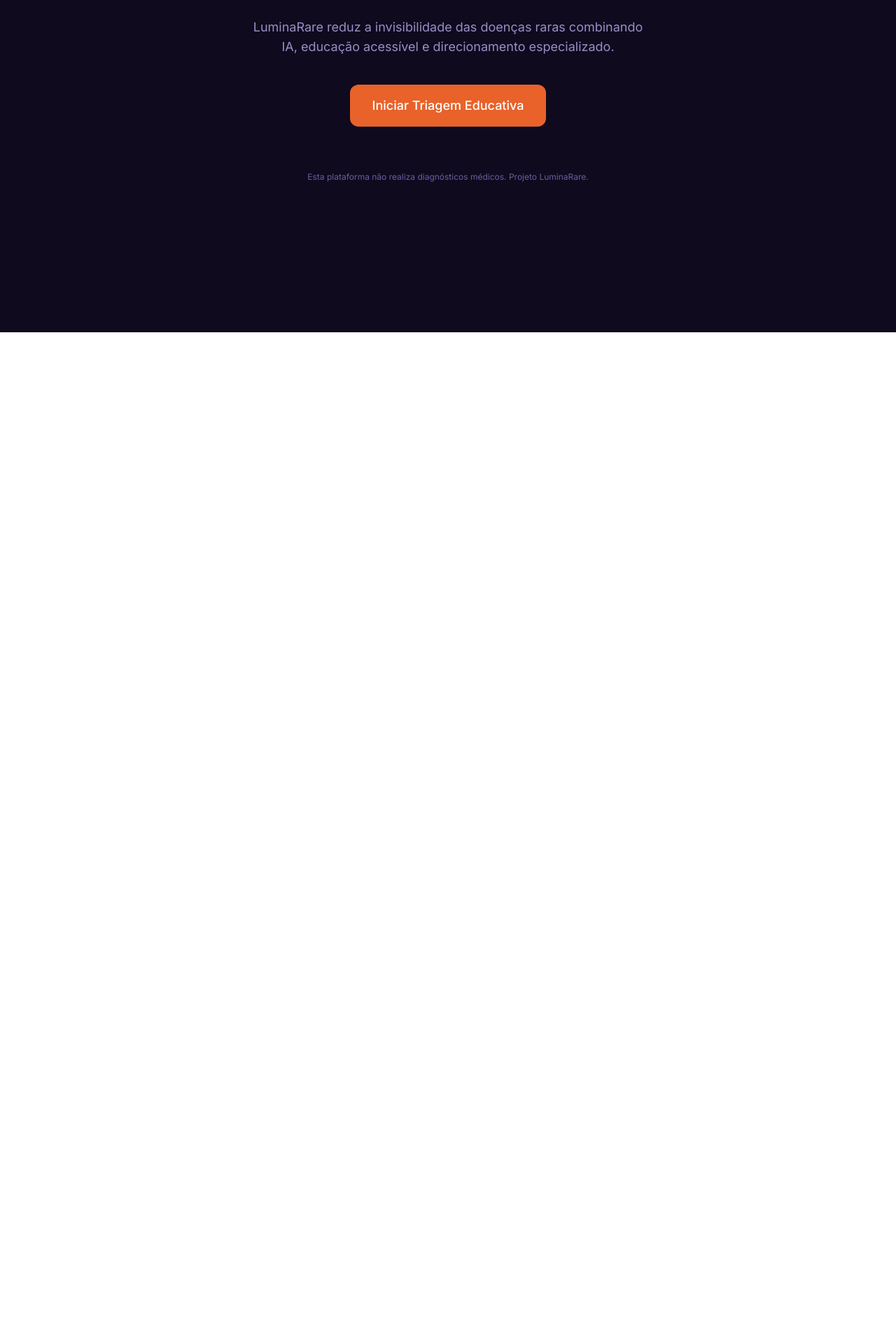
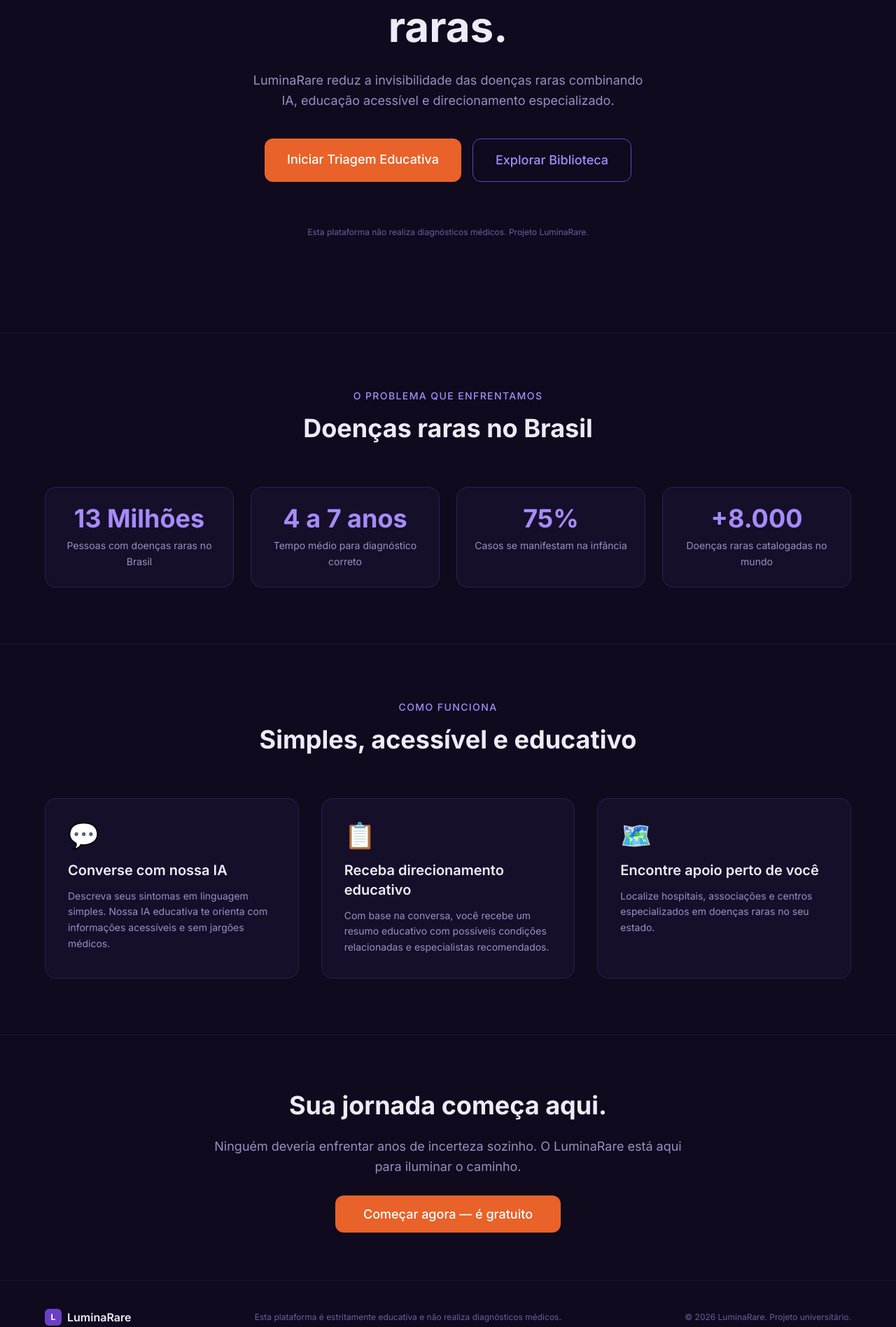
Before and after one commit to Gisele-Santana98/luminarare, a Next.js app in the folder frontend/: page / in a window 1280 px wide. Shown: the part 325-2222 px from the top of the page at 70% size. Before the commit the page ends 800 px from the top, so only its background shows below. Built offline with nearby package versions, Linux system fonts and the light colour scheme.

Commit message:
feat: completa landing page com estatísticas, como funciona e footer

```diff
--- a/frontend/src/app/page.js
+++ b/frontend/src/app/page.js
@@ -1,22 +1,159 @@
+import Link from 'next/link'
+
+// Dados das estatísticas
+const estatisticas = [
+  { numero: '13 Milhões', descricao: 'Pessoas com doenças raras no Brasil' },
+  { numero: '4 a 7 anos', descricao: 'Tempo médio para diagnóstico correto' },
+  { numero: '75%', descricao: 'Casos se manifestam na infância' },
+  { numero: '+8.000', descricao: 'Doenças raras catalogadas no mundo' },
+]
+
+// Dados de como funciona
+const comoFunciona = [
+  {
+    icone: '💬',
+    titulo: 'Converse com nossa IA',
+    descricao: 'Descreva seus sintomas em linguagem simples. Nossa IA educativa te orienta com informações acessíveis e sem jargões médicos.',
+  },
+  {
+    icone: '📋',
+    titulo: 'Receba direcionamento educativo',
+    descricao: 'Com base na conversa, você recebe um resumo educativo com possíveis condições relacionadas e especialistas recomendados.',
+  },
+  {
+    icone: '🗺️',
+    titulo: 'Encontre apoio perto de você',
+    descricao: 'Localize hospitais, associações e centros especializados em doenças raras no seu estado.',
+  },
+]
+
 export default function Home() {
   return (
-    <main className="min-h-screen bg-[#0F0A1E] flex flex-col items-center justify-center px-6">
+    <main className="bg-[#0F0A1E] min-h-screen">
+
+      {/* Hero Section */}
+      <section className="min-h-screen flex flex-col items-center justify-center px-6 pt-20 text-center">
         <p className="text-[#A78BFA] text-sm font-medium tracking-widest uppercase mb-4">
           Plataforma educativa
         </p>
-      <h1 className="text-[#F0EAF8] text-4xl md:text-6xl font-bold text-center leading-tight mb-6">
+        <h1 className="text-[#F0EAF8] text-4xl md:text-6xl font-bold leading-tight mb-6 max-w-3xl">
           Iluminando jornadas raras.
         </h1>
-      <p className="text-[#9B8EC4] text-lg text-center max-w-xl mb-10">
+        <p className="text-[#9B8EC4] text-lg text-center max-w-xl mb-10 leading-relaxed">
           LuminaRare reduz a invisibilidade das doenças raras combinando IA,
           educação acessível e direcionamento especializado.
         </p>
-      <button className="bg-[#E8622A] text-white font-medium px-8 py-4 rounded-xl text-lg hover:opacity-90 transition-opacity">
+        <div className="flex flex-col sm:flex-row gap-4">
+          <Link
+            href="/triagem"
+            className="bg-[#E8622A] text-white font-medium px-8 py-4 rounded-xl text-lg hover:opacity-90 transition-opacity"
+          >
             Iniciar Triagem Educativa
-      </button>
+          </Link>
+          <Link
+            href="/biblioteca"
+            className="border border-[#6C3FC5] text-[#A78BFA] font-medium px-8 py-4 rounded-xl text-lg hover:bg-[#6C3FC5]/10 transition-colors"
+          >
+            Explorar Biblioteca
+          </Link>
+        </div>
         <p className="text-[#6B5EA0] text-xs mt-16">
           Esta plataforma não realiza diagnósticos médicos. Projeto LuminaRare.
         </p>
+      </section>
+
+      {/* Seção de Estatísticas */}
+      <section className="px-6 py-20 border-t border-[#1E1535]">
+        <div className="max-w-6xl mx-auto">
+          <p className="text-[#A78BFA] text-sm font-medium tracking-widest uppercase text-center mb-4">
+            O problema que enfrentamos
+          </p>
+          <h2 className="text-[#F0EAF8] text-3xl md:text-4xl font-bold text-center mb-16">
+            Doenças raras no Brasil
+          </h2>
+          <div className="grid grid-cols-2 md:grid-cols-4 gap-6">
+            {estatisticas.map((item, index) => (
+              <div
+                key={index}
+                className="bg-[#160F2A] border border-[#2D1F54] rounded-2xl p-6 text-center"
+              >
+                <div className="text-[#A78BFA] text-3xl md:text-4xl font-bold mb-2">
+                  {item.numero}
+                </div>
+                <div className="text-[#9B8EC4] text-sm leading-relaxed">
+                  {item.descricao}
+                </div>
+              </div>
+            ))}
+          </div>
+        </div>
+      </section>
+
+      {/* Seção Como Funciona */}
+      <section className="px-6 py-20 border-t border-[#1E1535]">
+        <div className="max-w-6xl mx-auto">
+          <p className="text-[#A78BFA] text-sm font-medium tracking-widest uppercase text-center mb-4">
+            Como funciona
+          </p>
+          <h2 className="text-[#F0EAF8] text-3xl md:text-4xl font-bold text-center mb-16">
+            Simples, acessível e educativo
+          </h2>
+          <div className="grid grid-cols-1 md:grid-cols-3 gap-8">
+            {comoFunciona.map((item, index) => (
+              <div
+                key={index}
+                className="bg-[#160F2A] border border-[#2D1F54] rounded-2xl p-8"
+              >
+                <div className="text-4xl mb-4">{item.icone}</div>
+                <h3 className="text-[#F0EAF8] text-xl font-semibold mb-3">
+                  {item.titulo}
+                </h3>
+                <p className="text-[#9B8EC4] text-sm leading-relaxed">
+                  {item.descricao}
+                </p>
+              </div>
+            ))}
+          </div>
+        </div>
+      </section>
+
+      {/* CTA Final */}
+      <section className="px-6 py-20 border-t border-[#1E1535] text-center">
+        <div className="max-w-2xl mx-auto">
+          <h2 className="text-[#F0EAF8] text-3xl md:text-4xl font-bold mb-6">
+            Sua jornada começa aqui.
+          </h2>
+          <p className="text-[#9B8EC4] text-lg mb-10 leading-relaxed">
+            Ninguém deveria enfrentar anos de incerteza sozinho. O LuminaRare
+            está aqui para iluminar o caminho.
+          </p>
+          <Link
+            href="/triagem"
+            className="bg-[#E8622A] text-white font-medium px-10 py-4 rounded-xl text-lg hover:opacity-90 transition-opacity"
+          >
+            Começar agora — é gratuito
+          </Link>
+        </div>
+      </section>
+
+      {/* Footer */}
+      <footer className="border-t border-[#1E1535] px-6 py-10">
+        <div className="max-w-6xl mx-auto flex flex-col md:flex-row justify-between items-center gap-4">
+          <div className="flex items-center gap-2">
+            <div className="w-6 h-6 bg-[#6C3FC5] rounded-md flex items-center justify-center">
+              <span className="text-white text-xs font-bold">L</span>
+            </div>
+            <span className="text-[#F0EAF8] font-semibold">LuminaRare</span>
+          </div>
+          <p className="text-[#6B5EA0] text-xs text-center">
+            Esta plataforma é estritamente educativa e não realiza diagnósticos médicos.
+          </p>
+          <p className="text-[#6B5EA0] text-xs">
+            © 2026 LuminaRare. Projeto universitário.
+          </p>
+        </div>
+      </footer>
+
     </main>
   )
 }
```
Lines whose indentation alone changed are shown as unchanged.
